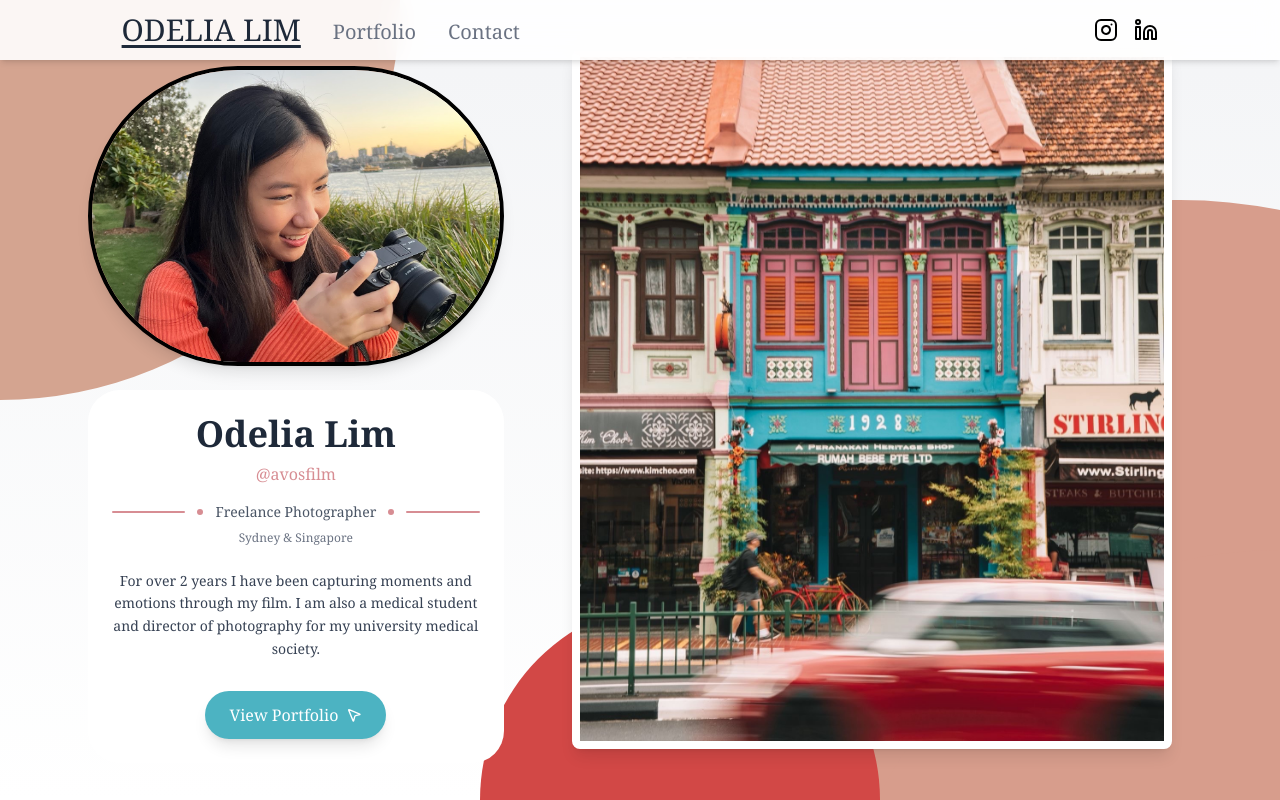
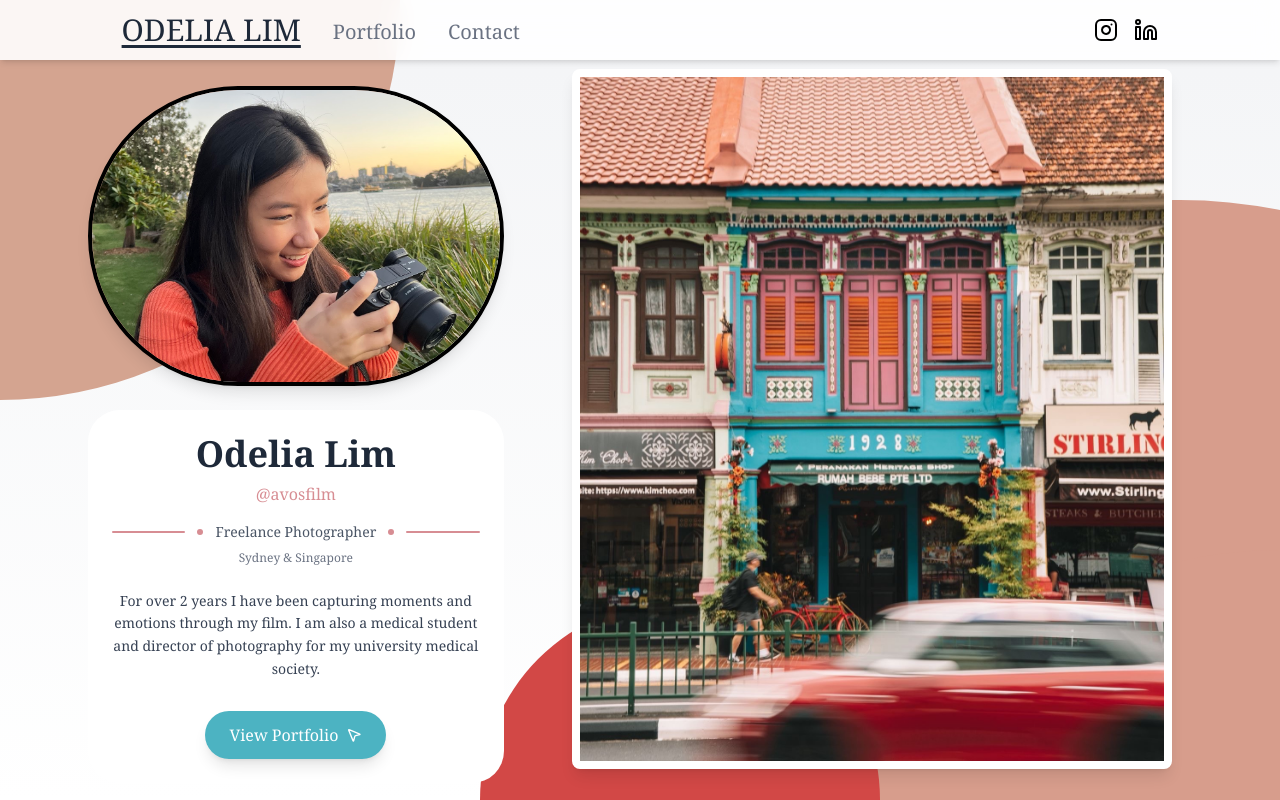
Before and after one commit to WillGaston/OdePortfolio, a React (Vite) app: page / in a window 1280 px wide. Built offline with nearby package versions, Linux system fonts and the light colour scheme.

Commit message:
added padding for changed header

```diff
--- a/src/components/MainPage.jsx
+++ b/src/components/MainPage.jsx
@@ -8,7 +8,7 @@ export default function MainPage(props) {
 
   return (
     <div className="flex h-full w-full pt-8 md:pt-12 bg-gradient-to-b from-gray-100 to-white relative">
-      <div className="flex flex-col lg:flex-row w-full h-full max-w-7xl mx-auto">
+      <div className="flex flex-col lg:flex-row w-full h-full max-w-7xl mx-auto pt-10">
         <div className="w-full lg:w-2/5 flex flex-col justify-center items-center text-center px-6 z-10 lg:ml-[5%] mt-[30px] lg:mt-0">
           <img
             src={odeImage}
```
